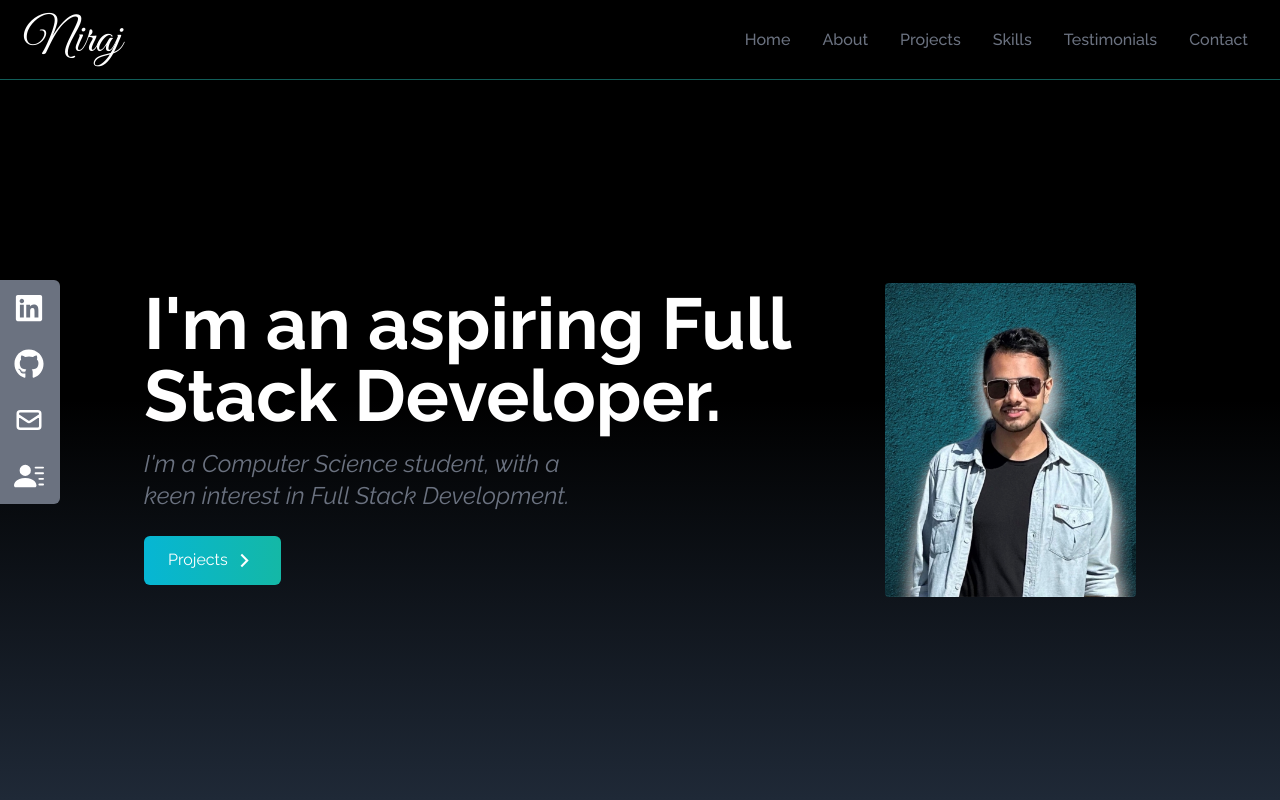
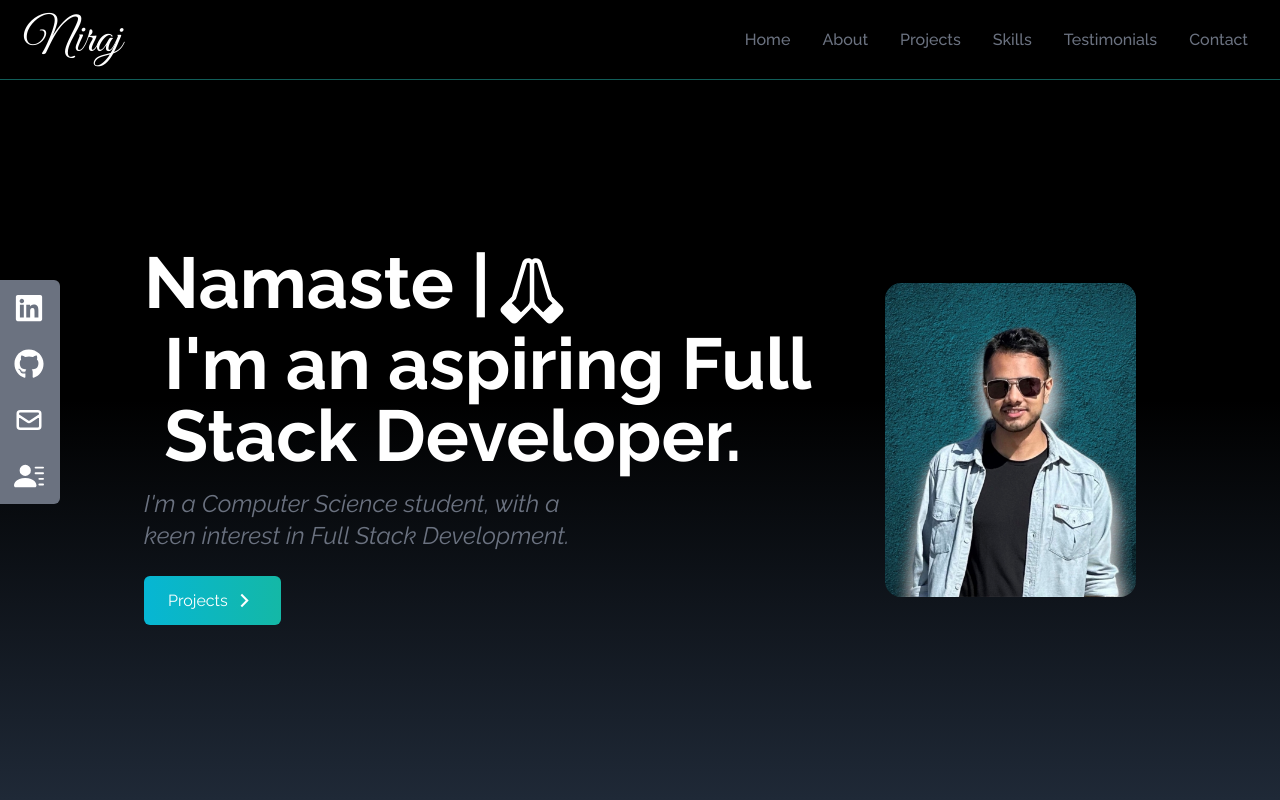
Before and after one commit to niraj0010/niraj-portfolio, a React (Create React App) app: page / in a window 1280 px wide. Shown: the top 800 px of the page. Built offline with nearby package versions, Linux system fonts and the light colour scheme.

Commit message:
Just some stylings

```diff
--- a/package.json
+++ b/package.json
@@ -6,12 +6,14 @@
     "@testing-library/jest-dom": "^5.17.0",
     "@testing-library/react": "^13.4.0",
     "@testing-library/user-event": "^13.5.0",
+    "framer-motion": "^11.2.12",
     "react": "^18.3.1",
     "react-dom": "^18.3.1",
     "react-icons": "^5.2.1",
     "react-scripts": "5.0.1",
     "react-scroll": "^1.9.0",
     "react-slick": "^0.30.2",
+    "react-typical": "^0.1.3",
     "slick-carousel": "^1.8.1",
     "web-vitals": "^2.1.4"
   },
--- a/src/components/Home.jsx
+++ b/src/components/Home.jsx
@@ -2,20 +2,48 @@
 import HeroImage from "../assets/heroImage.jpg";
 import { RiArrowRightSLine } from "react-icons/ri";
 import { Link } from "react-scroll";
+import { motion } from "framer-motion";
+import Typical from 'react-typical';
+import { PiHandsPrayingFill } from 'react-icons/pi'; // Import the PiHandsPrayingFill icon
 
 const Home = () => {
   return (
-    <div name="home" className="h-screen w-full bg-gradient-to-b from-black via-black to-gray-800 pt-24 md:pt-20">
-      <div className="max-w-screen-lg mx-auto flex flex-col items-center justify-center h-full px-4 md:flex-row">
+    <div name="home" className="h-screen w-full bg-gradient-to-b from-black via-black to-gray-800 pt-24 md:pt-20 animate-gradient">
+      <motion.div
+        className="max-w-screen-lg mx-auto flex flex-col items-center justify-center h-full px-4 md:flex-row"
+        initial={{ opacity: 0 }}
+        animate={{ opacity: 1 }}
+        transition={{ duration: 1.5 }}
+      >
         <div className="flex flex-col justify-center h-full">
-          <h2 className="text-4xl sm:text-7xl font-bold text-white hover:animate-bounce transform hover:-translate-y-1">
+          <h2 className="text-4xl sm:text-7xl font-bold text-white">
+            <Typical
+              steps={['Namaste ', 1000, '', 1000]}
+              loop={Infinity}
+              wrapper="span"
+            />
+            <span style={{ verticalAlign: 'middle' }}>
+              <PiHandsPrayingFill style={{ display: 'inline-block', fontSize: 'inherit', marginLeft: '5px' }} />
+            </span>
+          </h2>
+          <motion.h2
+            className="text-4xl sm:text-7xl font-bold text-white"
+            initial={{ x: -20 }}
+            animate={{ x: [0, 20, -20, 0] }}
+            transition={{ duration: 2, repeat: Infinity }}
+          >
             I'm an aspiring Full Stack Developer.
-          </h2>
-          <p className="text-gray-500  text-2xl  italic py-4 max-w-md">
+          </motion.h2>
+          <p className="text-gray-500 text-2xl italic py-4 max-w-md">
             I'm a Computer Science student, with a keen interest in Full Stack Development.
           </p>
           <div>
-            <Link to="projects" smooth duration={500} className="group text-white w-fit px-6 py-3 my-2 flex items-center rounded-md bg-gradient-to-r from-cyan-500 to-teal-500 hover:scale-105 hover:bg-cyan-600 hover:from-teal-600 hover:to-cyan-600 transition-all duration-300">
+            <Link
+              to="projects"
+              smooth
+              duration={500}
+              className="group text-white w-fit px-6 py-3 my-2 flex items-center rounded-md bg-gradient-to-r from-cyan-500 to-teal-500 hover:scale-105 hover:bg-cyan-600 hover:from-teal-600 hover:to-cyan-600 transition-all duration-300"
+            >
               Projects
               <span className="group-hover:rotate-90 duration-300">
                 <RiArrowRightSLine size={25} className="ml-1" />
@@ -23,12 +51,20 @@
             </Link>
           </div>
         </div>
-        <div>
-          <img src={HeroImage} alt="profile" className="rounded -2xl mx-auto w-2/3 md:w-full transition-transform duration-300 hover:scale-105 " />
-        </div>
-      </div>
+        <motion.div
+          initial={{ scale: 0 }}
+          animate={{ scale: 1 }}
+          transition={{ duration: 1 }}
+        >
+          <img
+            src={HeroImage}
+            alt="profile"
+            className="rounded-2xl mx-auto w-2/3 md:w-full transition-transform duration-300 hover:scale-105"
+          />
+        </motion.div>
+      </motion.div>
     </div>
   );
-}
+};
 
 export default Home;
--- a/src/index.css
+++ b/src/index.css
@@ -10,3 +10,14 @@
     font-family: "Raleway", sans-serif;
    }
 }
+@keyframes gradientBackground {
+   0% {
+     background-position: 0% 50%;
+   }
+   50% {
+     background-position: 100% 50%;
+   }
+   100% {
+     background-position: 0% 50%;
+   }
+ }
```
Also changed, not shown: 1 other file (tests, documents, lock files or other folders).
